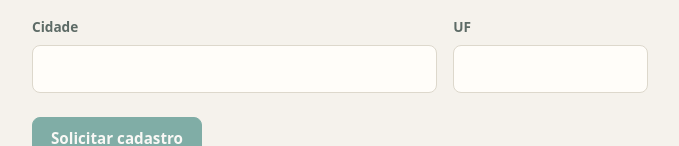
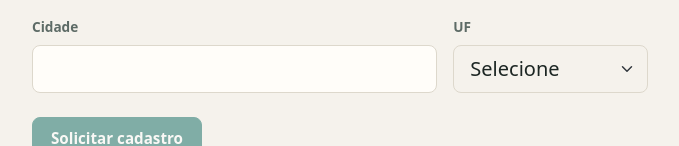
Before and after one commit to MatheusGrigio/DAC, an Angular app in the folder frontend/: page /autocadastro in a window 1280 px wide. Shown: the part 721-867 px from the top of the page, without its empty margins (300-979 px from the left). Built offline with nearby package versions, Linux system fonts and the light colour scheme.

Commit message:
fix: tela

```diff
--- a/frontend/src/app/pages/autocadastro/autocadastro.html
+++ b/frontend/src/app/pages/autocadastro/autocadastro.html
@@ -99,10 +99,39 @@
         </div>
         <div class="col-sm-4">
           <label for="uf" class="form-label">UF</label>
-          <input id="uf" name="uf" class="form-control form-control-lg" autocomplete="address-level1" maxlength="2"
-            [(ngModel)]="cadastro.uf" #uf="ngModel" (ngModelChange)="converterUfParaMaiusculo()" pattern="[A-Z]{2}" required>
+          <select id="uf" name="uf" class="form-select form-select-lg" autocomplete="address-level1"
+            [(ngModel)]="cadastro.uf" #uf="ngModel" required>
+            <option value="" disabled>Selecione</option>
+            <option value="AC">AC</option>
+            <option value="AL">AL</option>
+            <option value="AM">AM</option>
+            <option value="AP">AP</option>
+            <option value="BA">BA</option>
+            <option value="CE">CE</option>
+            <option value="DF">DF</option>
+            <option value="ES">ES</option>
+            <option value="GO">GO</option>
+            <option value="MA">MA</option>
+            <option value="MG">MG</option>
+            <option value="MS">MS</option>
+            <option value="MT">MT</option>
+            <option value="PA">PA</option>
+            <option value="PB">PB</option>
+            <option value="PE">PE</option>
+            <option value="PI">PI</option>
+            <option value="PR">PR</option>
+            <option value="RJ">RJ</option>
+            <option value="RN">RN</option>
+            <option value="RO">RO</option>
+            <option value="RR">RR</option>
+            <option value="RS">RS</option>
+            <option value="SC">SC</option>
+            <option value="SE">SE</option>
+            <option value="SP">SP</option>
+            <option value="TO">TO</option>
+          </select>
           @if (uf.invalid && uf.touched) {
-            <small class="text-danger" role="status">Informe a UF com duas letras, por exemplo PR.</small>
+            <small class="text-danger" role="status">Selecione uma UF.</small>
           }
         </div>
       </div>
--- a/frontend/src/app/pages/autocadastro/autocadastro.ts
+++ b/frontend/src/app/pages/autocadastro/autocadastro.ts
@@ -91,11 +91,4 @@ export class Autocadastro {
 
     input.value = this.cadastro.salario;
   }
-
-  converterUfParaMaiusculo(): void {
-    this.cadastro.uf = this.cadastro.uf
-      .replace(/[^a-zA-Z]/g, '')
-      .slice(0, 2)
-      .toUpperCase();
-  }
 }
```
